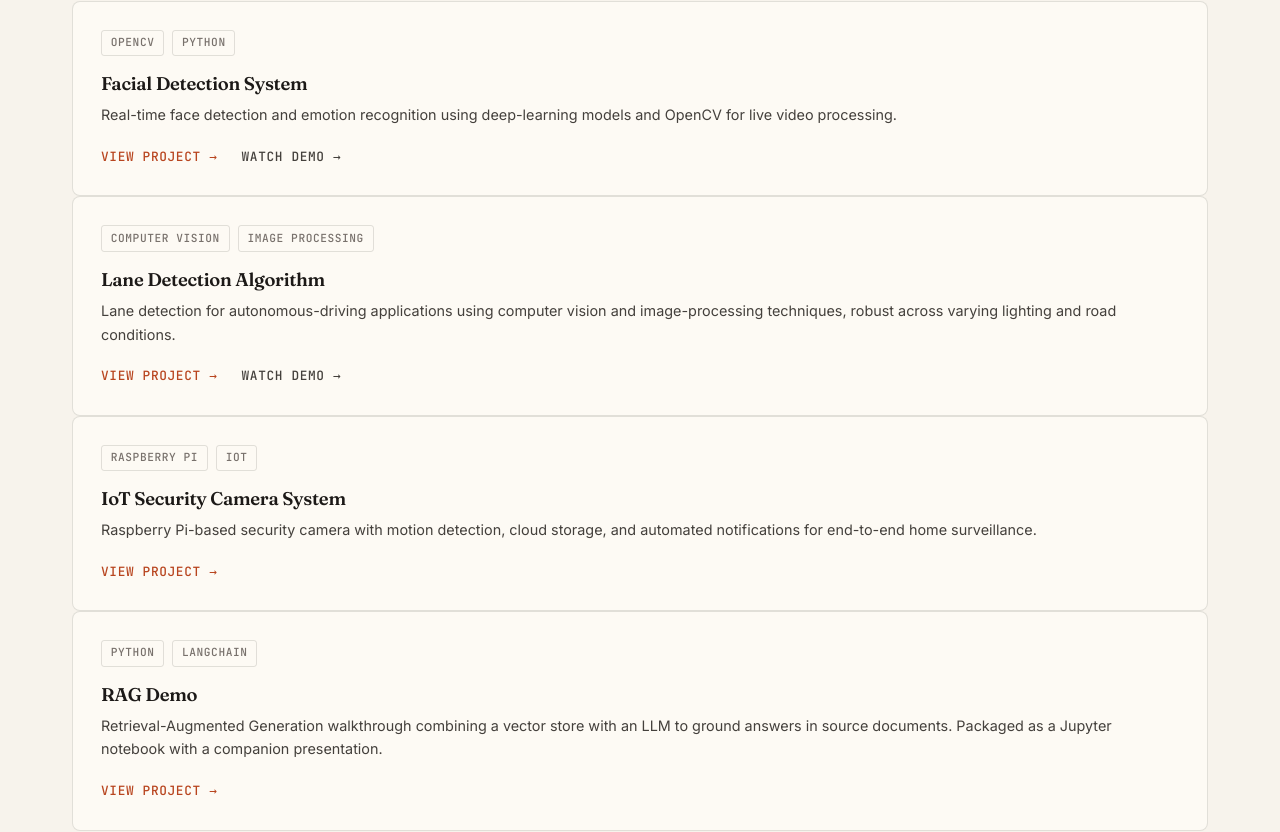
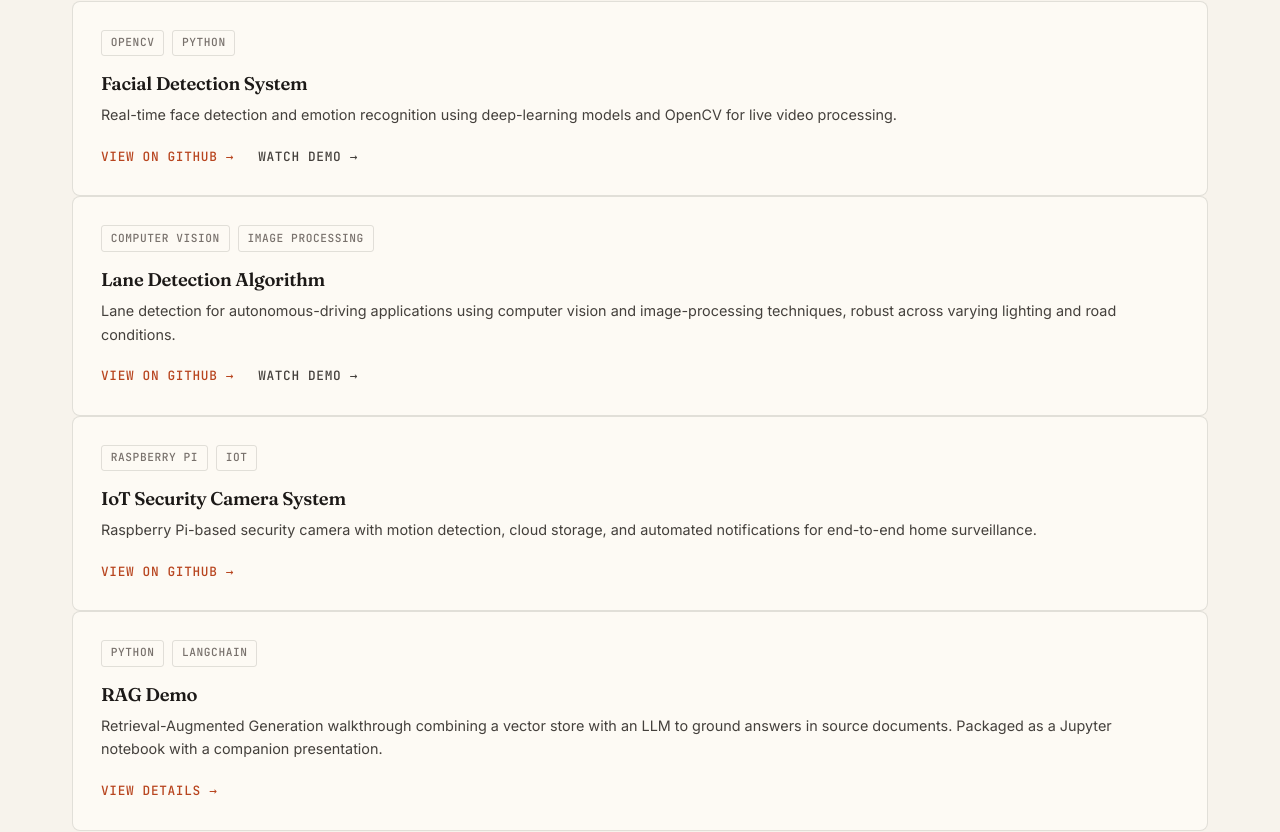
Before and after one commit to ianedmundson1/ianedmundson1.github.io, a React (Vite) app in the folder frontend/: page /projects in a window 1280 px wide. Shown: the part 397-1229 px from the top of the page. Built offline with nearby package versions, Linux system fonts and the light colour scheme.

Commit message:
refactor: update ProjectCard component to use dynamic link labels and external flags from project data

```diff
--- a/frontend/src/components/ProjectCard/ProjectCard.tsx
+++ b/frontend/src/components/ProjectCard/ProjectCard.tsx
@@ -18,11 +18,13 @@ const ProjectCard: React.FC<ProjectCardProps> = ({
   badges,
   description,
   link,
-  linkLabel = 'View Project',
+  linkLabel,
   external = false,
   interactive = false,
   youtube,
-}) => (
+}) => {
+  const resolvedLabel = linkLabel ?? (external ? 'View on GitHub' : 'View Details');
+  return (
   <article className={styles.card}>
     <div className={styles.badges}>
       {badges.map((badge) => (
@@ -44,11 +46,11 @@ const ProjectCard: React.FC<ProjectCardProps> = ({
               target="_blank"
               rel="noopener noreferrer"
             >
-              {linkLabel} &rarr;
+              {resolvedLabel} &rarr;
             </a>
           ) : (
             <Link to={link} className={styles.link}>
-              {linkLabel} &rarr;
+              {resolvedLabel} &rarr;
             </Link>
           )
         )}
@@ -66,6 +68,7 @@ const ProjectCard: React.FC<ProjectCardProps> = ({
       </div>
     )}
   </article>
-);
+  );
+};
 
 export default ProjectCard;
--- a/frontend/src/data/projects.ts
+++ b/frontend/src/data/projects.ts
@@ -25,8 +25,8 @@ const personalProjectCards: Project[] = PERSONAL_PROJECTS.map((p) => ({
   badges: p.tech.slice(0, 2),
   description: p.summary,
   link: p.href,
-  linkLabel: 'View Project',
-  external: true,
+  linkLabel: p.linkLabel,
+  external: p.external ?? true,
   youtube: p.youtube,
 }));
 
--- a/frontend/src/pages/PersonalProjectsPage/PersonalProjectsPage.tsx
+++ b/frontend/src/pages/PersonalProjectsPage/PersonalProjectsPage.tsx
@@ -21,21 +21,18 @@ const PersonalProjectsPage: React.FC = () => {
         <section className={styles.projectsSection}>
           <div className={styles.sectionContainer}>
             <div className={styles.projectsGrid}>
-              {PROJECTS.map((project) => {
-                const isExternal = project.external ?? true;
-                return (
+              {PROJECTS.map((project) => (
                 <ProjectCard
                   key={project.title}
                   title={project.title}
                   badges={project.tech.slice(0, 2)}
                   description={project.summary}
                   link={project.href}
-                    linkLabel={project.linkLabel ?? (isExternal ? 'View on GitHub' : 'View Details')}
-                    external={isExternal}
+                  linkLabel={project.linkLabel}
+                  external={project.external ?? true}
                   youtube={project.youtube}
                 />
-                );
-              })}
+              ))}
             </div>
           </div>
         </section>
```
Lines whose indentation alone changed are shown as unchanged.
